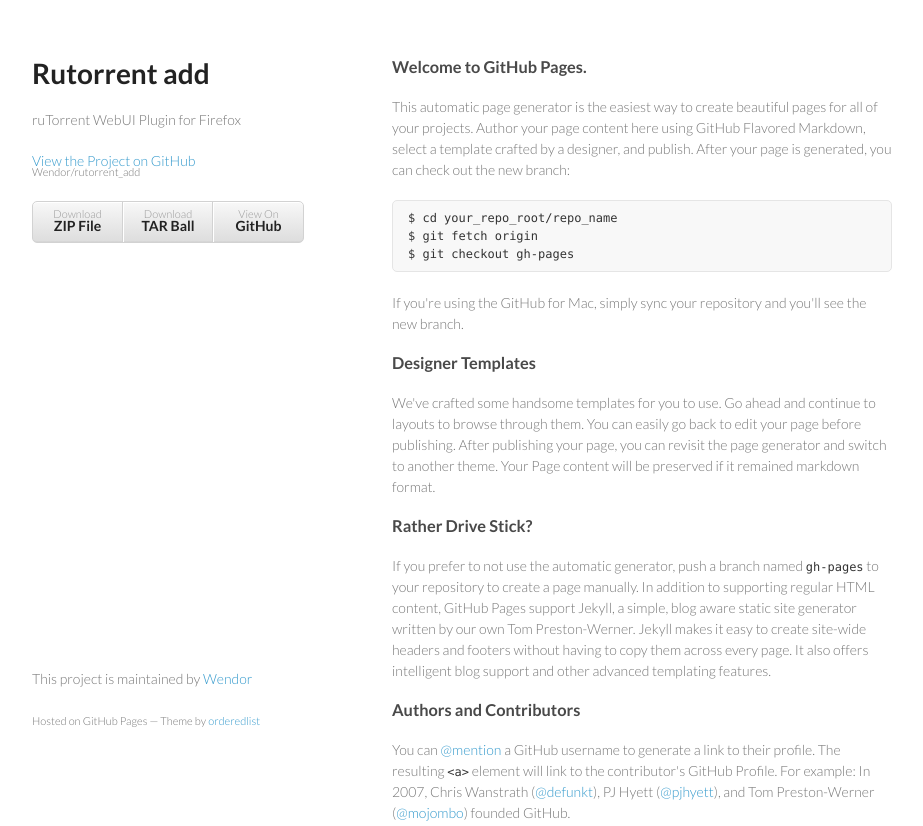
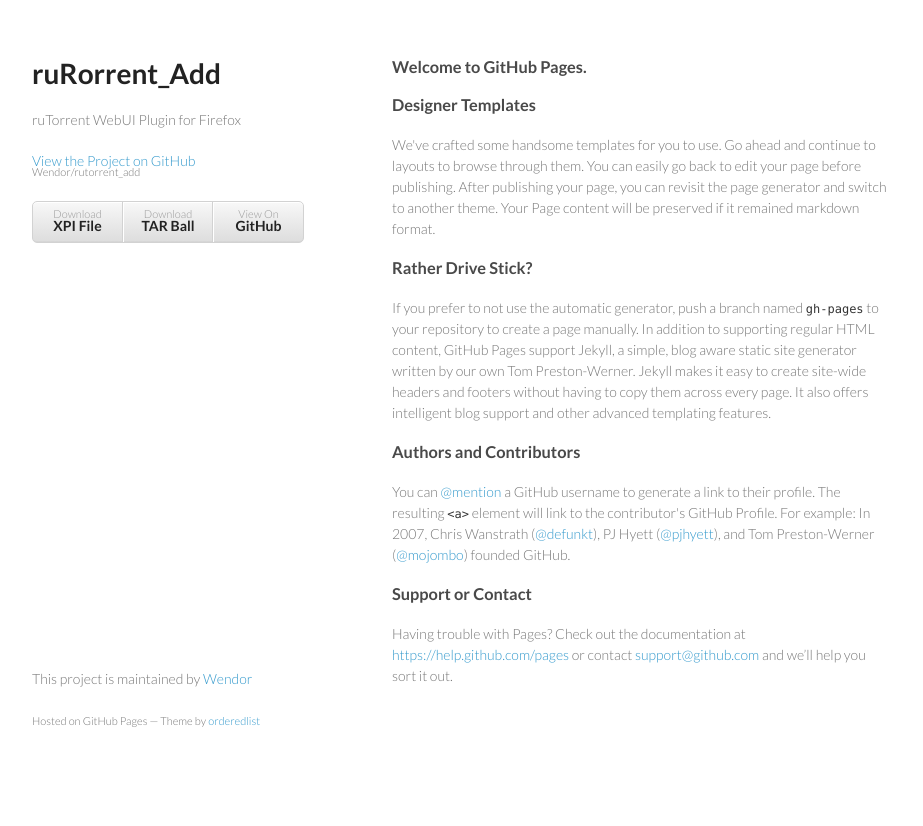
Before and after one commit to arrowsama/rutorrent_add, a plain HTML site: page index.html in a window 1280 px wide. Shown: the top 826 px of the page, without its empty margins (178-1101 px from the left). After the commit the page ends 800 px from the top, so only its background shows below. Drawn offline with Linux system fonts and the light colour scheme.

Commit message:
Update index.html

```diff
--- a/index.html
+++ b/index.html
@@ -3,7 +3,7 @@
   <head>
     <meta charset="utf-8">
     <meta http-equiv="X-UA-Compatible" content="chrome=1">
-    <title>Rutorrent add by Wendor</title>
+    <title>ruTorrent Add</title>
 
     <link rel="stylesheet" href="stylesheets/styles.css">
     <link rel="stylesheet" href="stylesheets/pygment_trac.css">
@@ -15,14 +15,14 @@
   <body>
     <div class="wrapper">
       <header>
-        <h1>Rutorrent add</h1>
+        <h1>ruRorrent_Add</h1>
         <p>ruTorrent WebUI Plugin for Firefox</p>
 
         <p class="view"><a href="https://github.com/Wendor/rutorrent_add">View the Project on GitHub <small>Wendor/rutorrent_add</small></a></p>
 
 
         <ul>
-          <li><a href="https://github.com/Wendor/rutorrent_add/zipball/master">Download <strong>ZIP File</strong></a></li>
+          <li><a href="https://www.dropbox.com/s/g82dvfj2y39nfuz/rutorrent_add-0.0.15-605342d-fx.xpi?dl=0">Download <strong>XPI File</strong></a></li>
           <li><a href="https://github.com/Wendor/rutorrent_add/tarball/master">Download <strong>TAR Ball</strong></a></li>
           <li><a href="https://github.com/Wendor/rutorrent_add">View On <strong>GitHub</strong></a></li>
         </ul>
@@ -30,15 +30,6 @@
       <section>
         <h3>
         <a id="welcome-to-github-pages" class="anchor" href="#welcome-to-github-pages" aria-hidden="true"><span class="octicon octicon-link"></span></a>Welcome to GitHub Pages.</h3>
-
-<p>This automatic page generator is the easiest way to create beautiful pages for all of your projects. Author your page content here using GitHub Flavored Markdown, select a template crafted by a designer, and publish. After your page is generated, you can check out the new branch:</p>
-
-<pre><code>$ cd your_repo_root/repo_name
-$ git fetch origin
-$ git checkout gh-pages
-</code></pre>
-
-<p>If you're using the GitHub for Mac, simply sync your repository and you'll see the new branch.</p>
 
         <h3>
         <a id="designer-templates" class="anchor" href="#designer-templates" aria-hidden="true"><span class="octicon octicon-link"></span></a>Designer Templates</h3>
@@ -65,6 +56,7 @@
         <p><small>Hosted on GitHub Pages &mdash; Theme by <a href="https://github.com/orderedlist">orderedlist</a></small></p>
       </footer>
     </div>
+
     <script src="javascripts/scale.fix.js"></script>
 
   </body>
```
Lines whose indentation alone changed are shown as unchanged.
